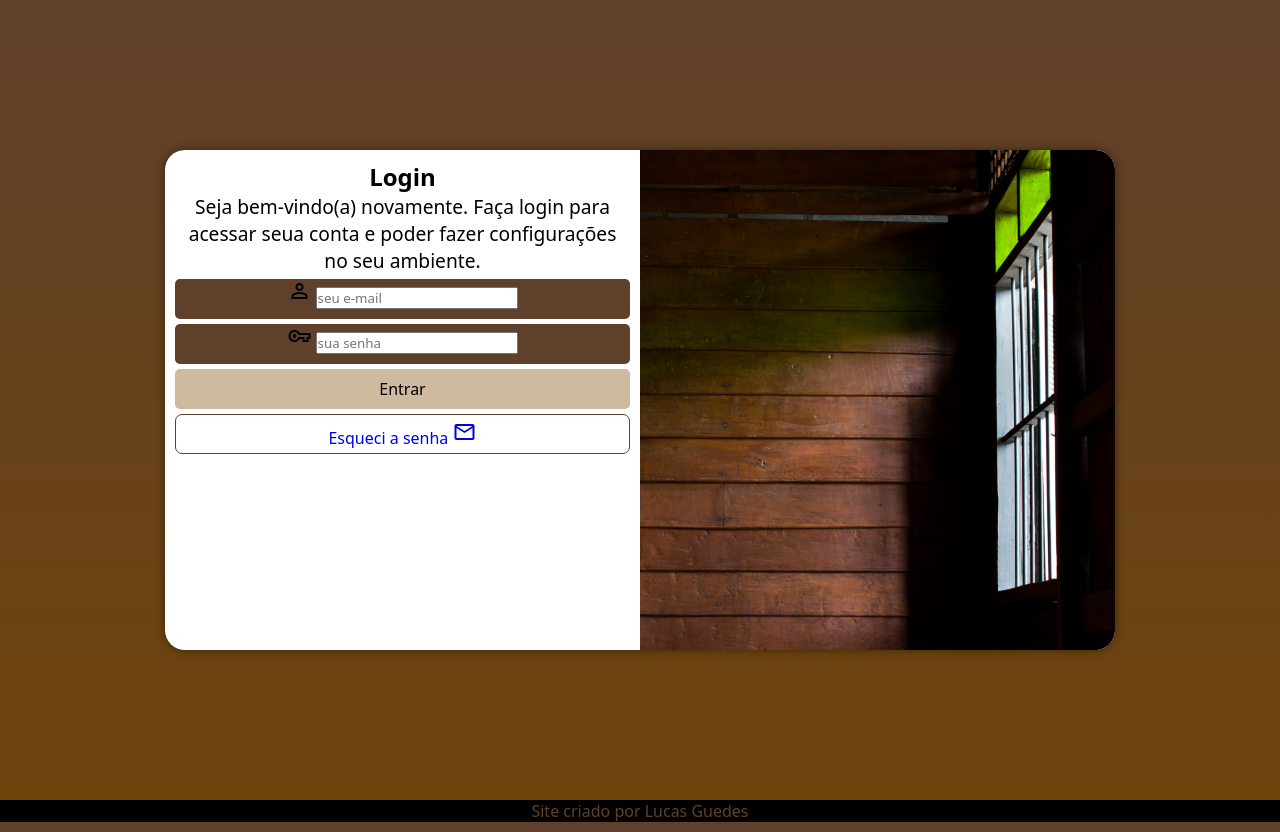
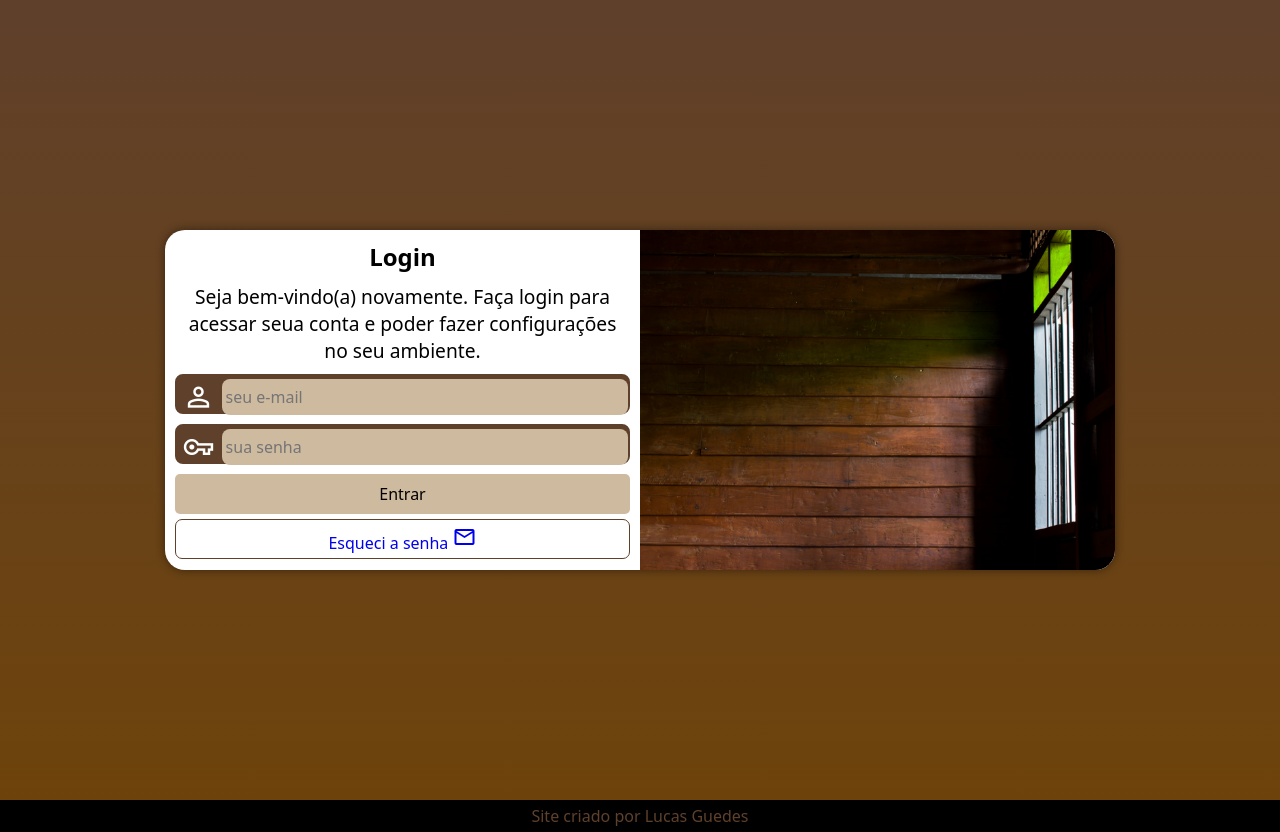
Before and after one commit to gdalucas/projeto-login, a plain HTML site: page index.html in a window 1280 px wide. Drawn offline with nearby package versions, Linux system fonts and the light colour scheme.

Commit message:
Finalização do arquivo

```diff
--- a/estilos/media-query.css
+++ b/estilos/media-query.css
@@ -7,6 +7,7 @@
 
     section#login {
         width: 80vw;
+        height: 285px;
     }
 
     section#login > div#imagem {
@@ -28,6 +29,7 @@
 
     section#login {
         width: 950px;
+        height: 340px;
     }
 
     section#login > div#imagem {
@@ -43,5 +45,6 @@
 
     div#formulario > p {
         font-size: 1.2em ;
+        margin: 10px 0px;
     }
 }
--- a/estilos/style.css
+++ b/estilos/style.css
@@ -29,9 +29,7 @@ section#login {
     position: absolute;
     top: 50%;
     left: 50%;
-    transform: translate(-50%, -50%);
     overflow: hidden;
-
     background-color: white;
     width: 250px;
     height: 500px;
@@ -40,6 +38,7 @@ section#login {
 
     transition: width .3s, heith .3s;
     transition-timing-function: ease;
+    transform: translate(-50%, -50%);
 }
 
 section#login > div#imagem {
@@ -68,15 +67,39 @@ div#formulario > p {
 
 form > div.campo {
     background-color: #5f402b;
+    border: 2px solid #5f402b;
     width: 100%;
     display: block;
     height: 40px;
-    border-radius: 5px;
-    margin: 5px 0px;
+    border-radius: 8px;
+    margin: 10px 0px;
 }
 
 div.campo > label {
     display: none;
+}
+
+div.campo > span{
+    color: white;
+    font-size: 2em;
+    width: 40px;
+    padding: 5px;
+}
+
+div.campo > input {
+    background-color: #ceba9f;
+    font-size: 1em;
+    width: calc(100% - 45px);
+    height: 100%;
+    border: 0px;
+    border-radius: 8px;
+    padding: 4px;
+    transform: translateY(-10px);
+}
+
+div.campo > input:focus-within {
+    background-color: white;
+    border: none;
 }
 
 form > input[type=submit] {
@@ -121,6 +144,8 @@ footer {
     background-color: black;
     color: #5f402b;
     text-align: center;
+    padding: 5px;
+    font-size: 1em;
 }
 
 footer > p > a {
```
